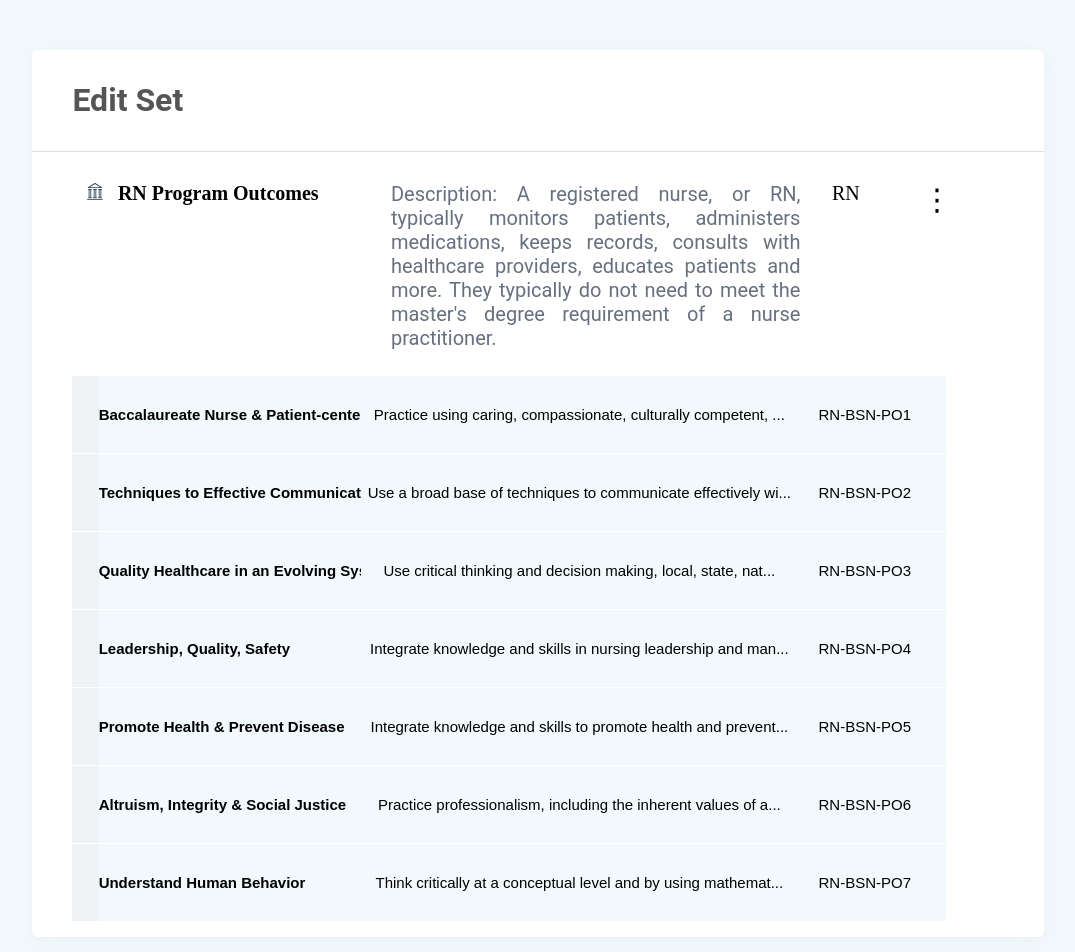
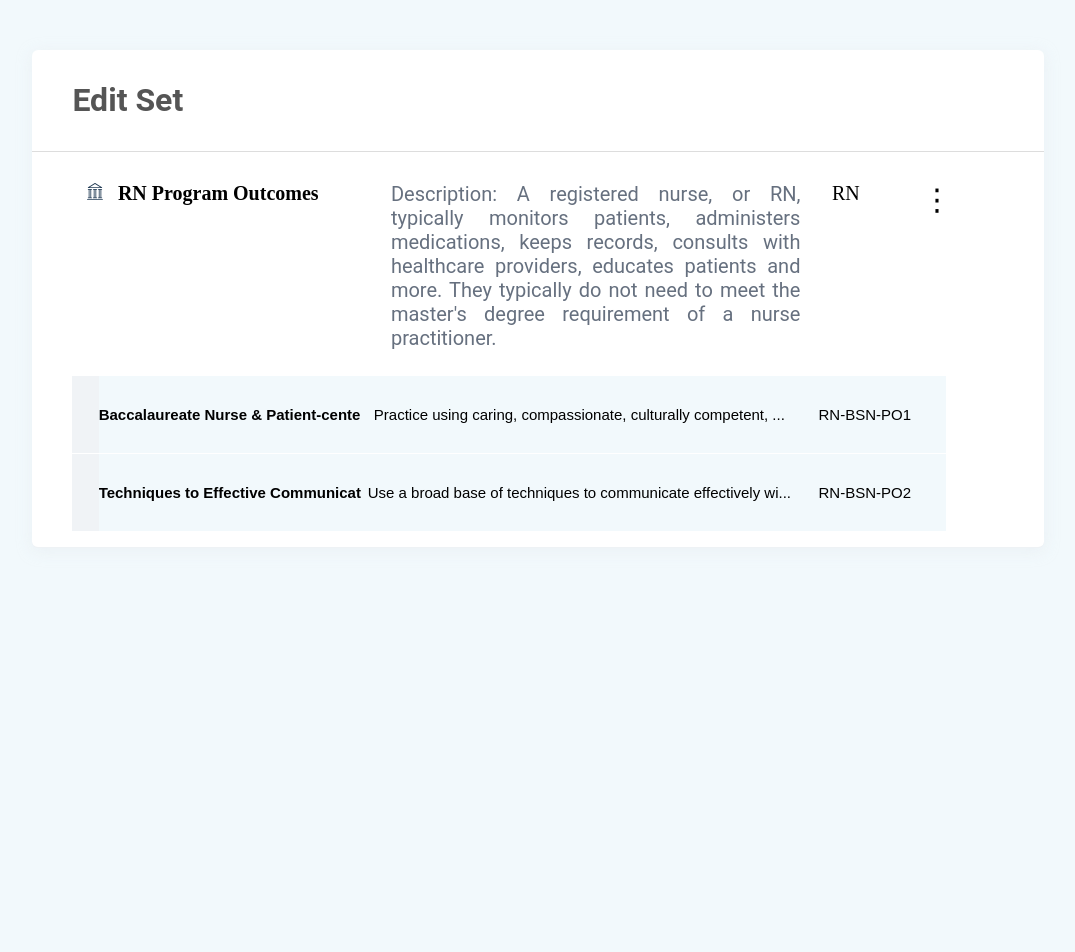
Before and after one commit to Ntwali-Josue/set, a React (Create React App) app: page / in a window 1280 px wide. Shown: the top 952 px of the page, without its empty margins (102-1177 px from the left). After the commit the page ends 800 px from the top, so only its background shows below. Built offline with nearby package versions, Linux system fonts and the light colour scheme.

Commit message:
Use 2 defaults outcomes

```diff
--- a/src/components/ProductsContainer.js
+++ b/src/components/ProductsContainer.js
@@ -6,7 +6,7 @@ class ProductsContainer extends React.Component {
   state = {
     products: [
       {
-        elementName: "Baccalaureate Nurse & Patient-centered Care",
+        elementName: "Baccalaureate Nurse & Patient-centered",
         elementDescription:
           "Practice using caring, compassionate, culturally competent, and evidence-based practices in the roles of the baccalaureate nurse using the nursing process to provide patient/client-centered care in a variety of healthcare settings.",
         elementID: "RN-BSN-PO1",
@@ -16,36 +16,6 @@ class ProductsContainer extends React.Component {
         elementDescription:
           "Use a broad base of techniques to communicate effectively with clients,families, healthcare teams, and communities.",
         elementID: "RN-BSN-PO2",
-      },
-      {
-        elementName: "Quality Healthcare in an Evolving System",
-        elementDescription:
-          "Use critical thinking and decision making, local, state, national and global policies, legislative concepts, and healthcare economics to effect quality healthcare in the evolving healthcare system.",
-        elementID: "RN-BSN-PO3",
-      },
-      {
-        elementName: "Leadership, Quality, Safety",
-        elementDescription:
-          "Integrate knowledge and skills in nursing leadership and management, quality improvement, and patient safety, as required, to provide healthcare.",
-        elementID: "RN-BSN-PO4",
-      },
-      {
-        elementName: "Promote Health & Prevent Disease",
-        elementDescription:
-          "Integrate knowledge and skills to promote health and prevent disease across the lifespan and the continuum of healthcare environments.",
-        elementID: "RN-BSN-PO5",
-      },
-      {
-        elementName: "Altruism, Integrity & Social Justice",
-        elementDescription:
-          "Practice professionalism, including the inherent values of altruism, autonomy, human dignity, integrity, and social justice.",
-        elementID: "RN-BSN-PO6",
-      },
-      {
-        elementName: "Understand Human Behavior",
-        elementDescription:
-          "Think critically at a conceptual level and by using mathematical analysis as well as the scientific method, write and speak effectively, use basic computer applications, and understand human behavior in the context of the greater society in a cultu...",
-        elementID: "RN-BSN-PO7",
       },
     ],
     add: false,
```
